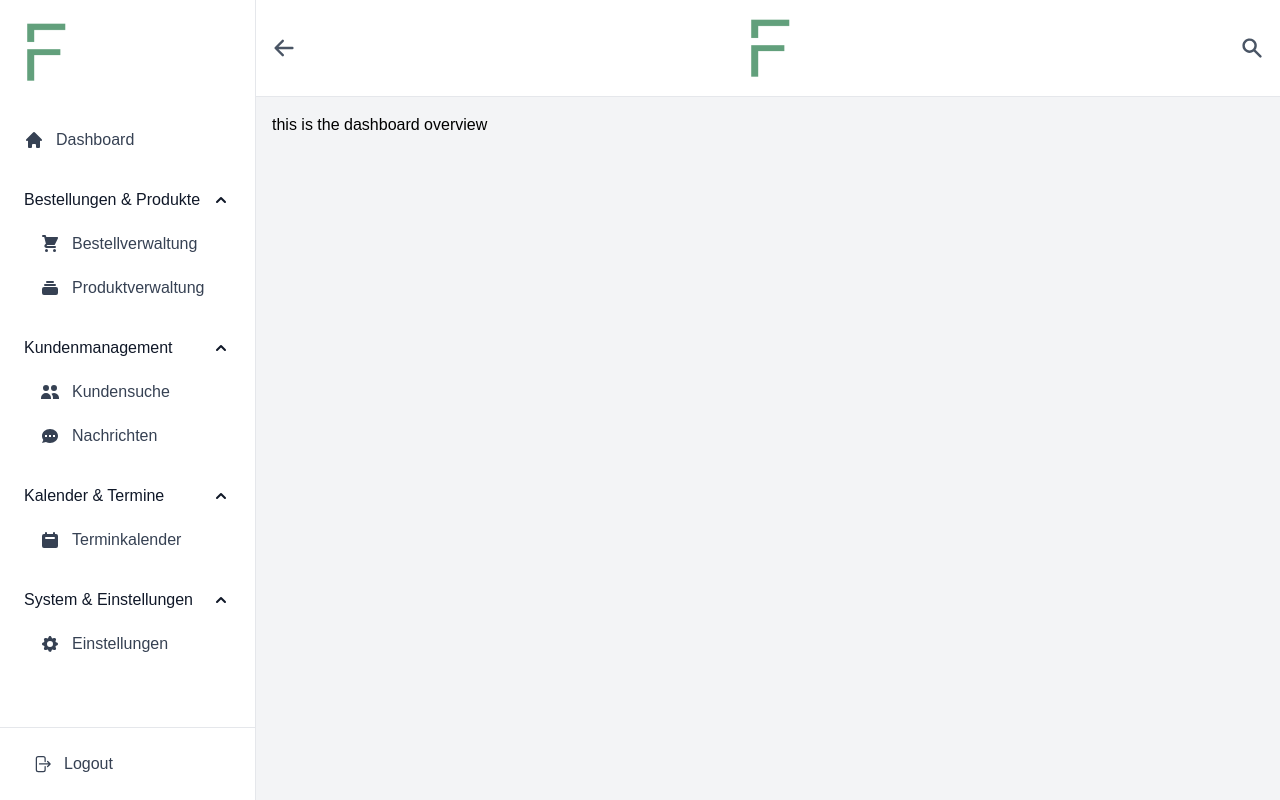
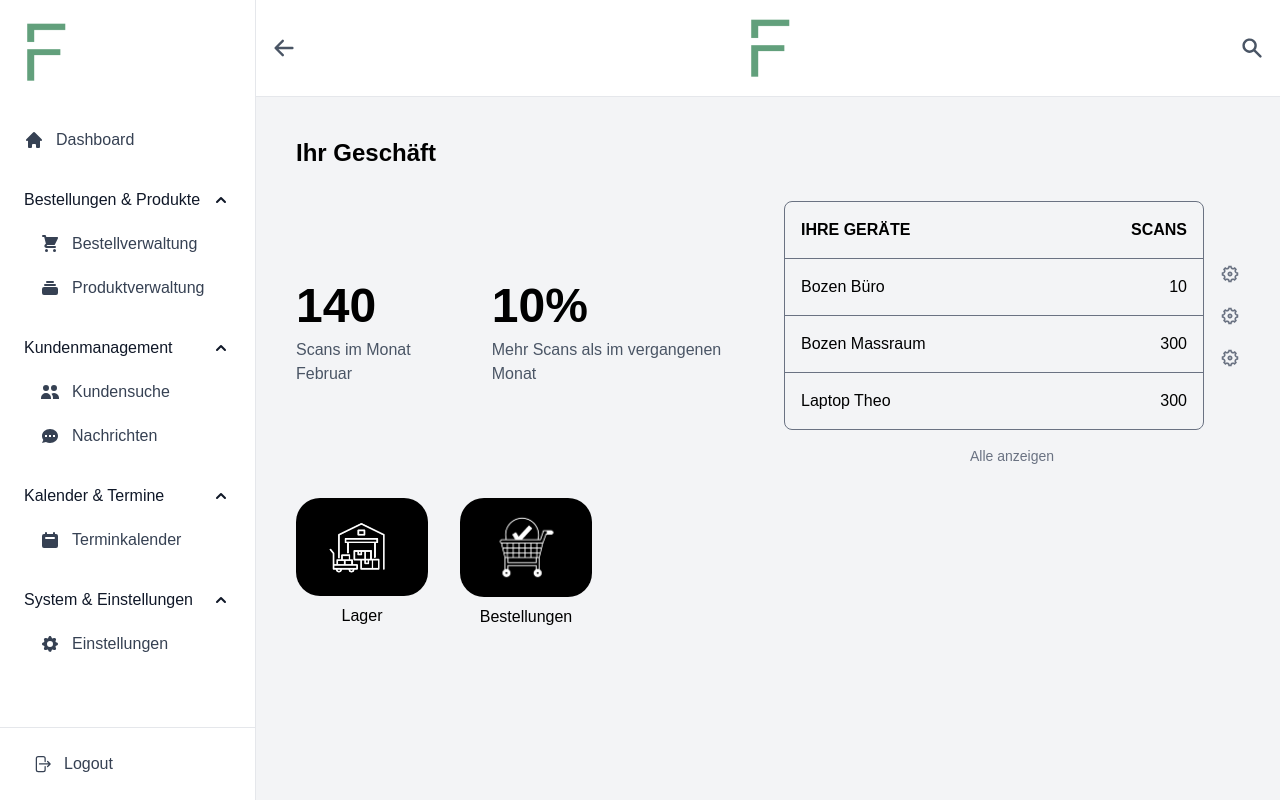
Before and after one commit to backbencherstudio/tdhaemoi-partner-dashbaord, a Next.js app: page /dashboard/overview in a window 1280 px wide. Built offline with nearby package versions, Linux system fonts and the light colour scheme.

Commit message:
Added overview page

```diff
--- a/app/(dashboard)/dashboard/overview/page.tsx
+++ b/app/(dashboard)/dashboard/overview/page.tsx
@@ -1,9 +1,85 @@
 import React from 'react'
+
+import lager from '@/public/images/dashboard/lager.png'
+import cart from '@/public/images/dashboard/cart.png'
+import { TbBuildingWarehouse } from 'react-icons/tb'
+import { TiShoppingCart } from 'react-icons/ti'
+import { RiSettings5Line } from 'react-icons/ri'
+import Image from 'next/image'
+import Link from 'next/link'
+
 
 export default function DashboardOverview() {
     return (
-        <div>
-            this is the dashboard overview
+        <div className="p-6 space-y-8">
+            <h1 className="text-2xl font-bold">Ihr Geschäft</h1>
+
+            <div className="flex  items-center gap-8 w-full ">
+                {/* Stats Section */}
+                <div className="flex gap-8 w-full md:w-1/2">
+                    <div className="space-y-2">
+                        <h2 className="text-5xl font-bold">140</h2>
+                        <p className="text-gray-600">Scans im Monat Februar</p>
+                    </div>
+                    <div className="space-y-2">
+                        <h2 className="text-5xl font-bold">10%</h2>
+                        <p className="text-gray-600">Mehr Scans als im vergangenen Monat</p>
+                    </div>
+                </div>
+
+                {/* Table Section */}
+                <div className="    w-full md:w-1/2">
+                    <div className="flex w-full">
+                        <div className="border border-gray-500 rounded-lg flex-grow">
+                            <div className="flex justify-between items-center p-4 border-b border-gray-500">
+                                <h3 className="font-semibold">IHRE GERÄTE</h3>
+                                <h3 className="font-semibold">SCANS</h3>
+                            </div>
+                            <div>
+                                <div className="flex justify-between items-center p-4 border-b border-gray-500">
+                                    <span>Bozen Büro</span>
+                                    <span>10</span>
+                                </div>
+                                <div className="flex justify-between items-center p-4 border-b border-gray-500">
+                                    <span>Bozen Massraum</span>
+                                    <span>300</span>
+                                </div>
+                                <div className="flex justify-between items-center p-4">
+                                    <span>Laptop Theo</span>
+                                    <span>300</span>
+                                </div>
+                            </div>
+                        </div>
+                        <div className="flex flex-col justify-center gap-[22px] ml-4">
+                            <RiSettings5Line className="w-5 h-5 text-gray-500 cursor-pointer" />
+                            <RiSettings5Line className="w-5 h-5 text-gray-500 cursor-pointer" />
+                            <RiSettings5Line className="w-5 h-5 text-gray-500 cursor-pointer" />
+                        </div>
+                    </div>
+                    <div className='flex justify-center mt-4'>
+                        <button className="text-center text-sm text-gray-500">
+                            Alle anzeigen
+                        </button>
+                    </div>
+                </div>
+
+            </div>
+
+            {/* Icons Section */}
+            <div className="flex gap-8">
+                <div className="flex flex-col items-center gap-2">
+                    <Link href="/dashboard/lager" className="px-4 py-1 bg-black rounded-3xl">
+                        <Image src={lager} alt="Lager" width={100} height={100} />
+                    </Link>
+                    <span>Lager</span>
+                </div>
+                <div className="flex flex-col items-center gap-2">
+                    <Link href="/dashboard/bestellungen" className="px-4 py-2 bg-black rounded-3xl">
+                        <Image src={cart} alt="Lager" width={100} height={100} />
+                    </Link>
+                    <span>Bestellungen</span>
+                </div>
+            </div>
         </div>
     )
 }
```
Also changed, not shown: public/images/dashboard/cart.png (added), public/images/dashboard/lager.png (added).
